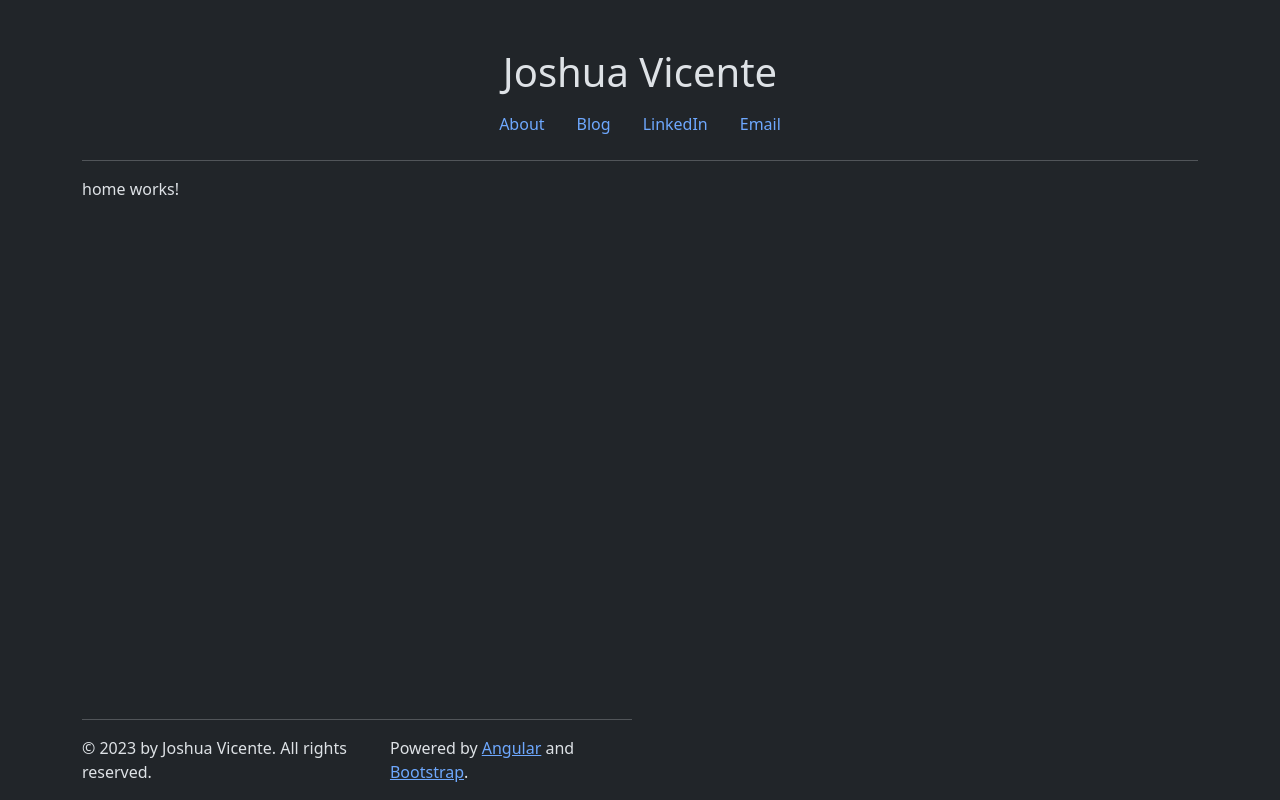
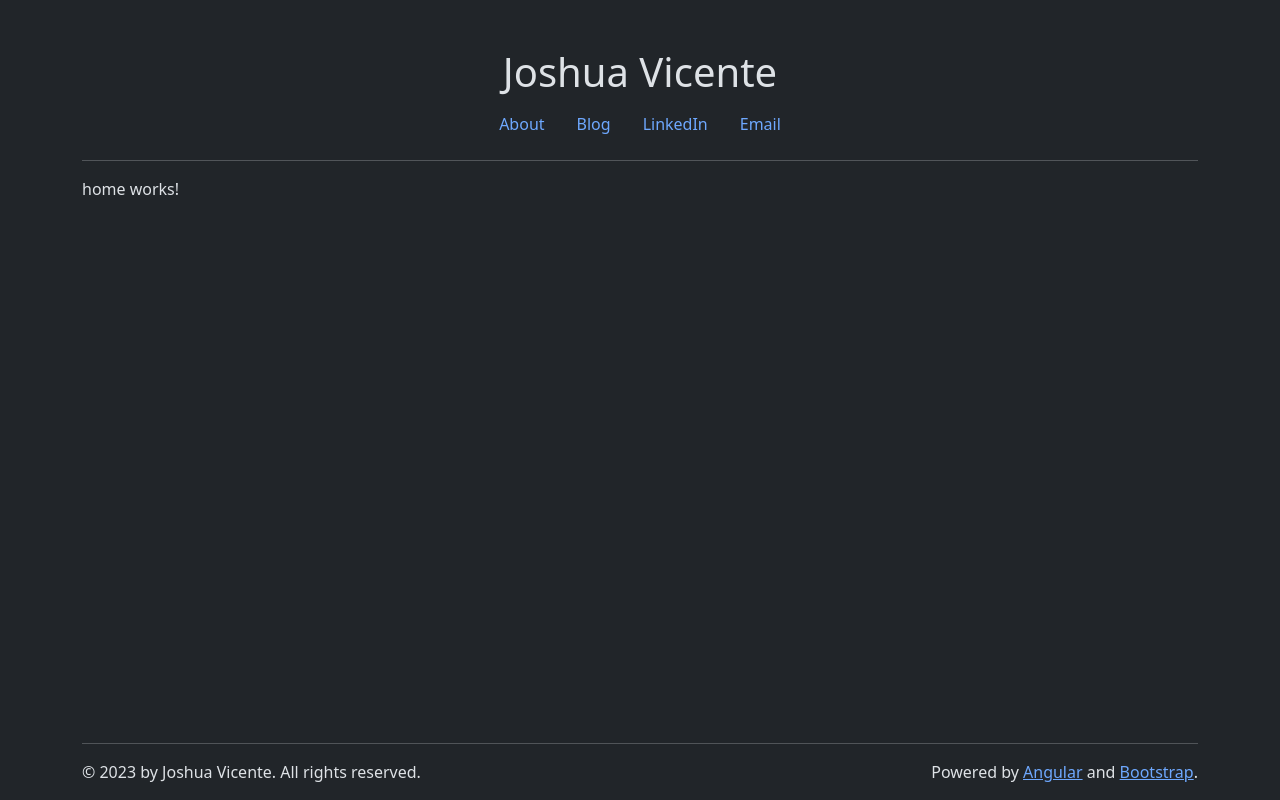
Before and after one commit to joshuavicente/ejrvt-angular, an Angular app in the folder joshuavicente/: page / in a window 1280 px wide. Built offline with nearby package versions, Linux system fonts and the light colour scheme.

Commit message:
feat: Updated markup and styling for footer component

```diff
--- a/joshuavicente/src/app/components/footer/footer.component.html
+++ b/joshuavicente/src/app/components/footer/footer.component.html
@@ -1,5 +1,5 @@
-<div class="container">
-  <div class="footer">
+<div class="footer-container">
+  <div class="container">
     <hr>
     <div class="d-flex flex-row justify-content-between">
       <p>&#169; 2023 by Joshua Vicente. All rights reserved.</p>
--- a/joshuavicente/src/app/components/footer/footer.component.scss
+++ b/joshuavicente/src/app/components/footer/footer.component.scss
@@ -1,5 +1,6 @@
-.footer {
-  position: absolute;
+.footer-container {
+  position: fixed;
   bottom: 0;
-  width: 43%;
+  left: 0;
+  width: 100%;
 }
```
